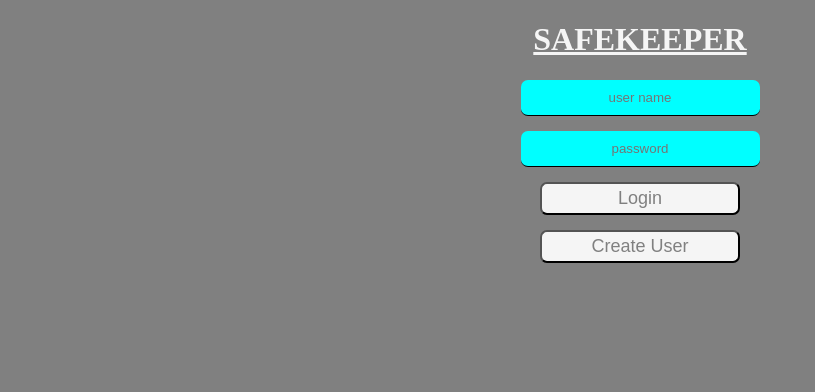
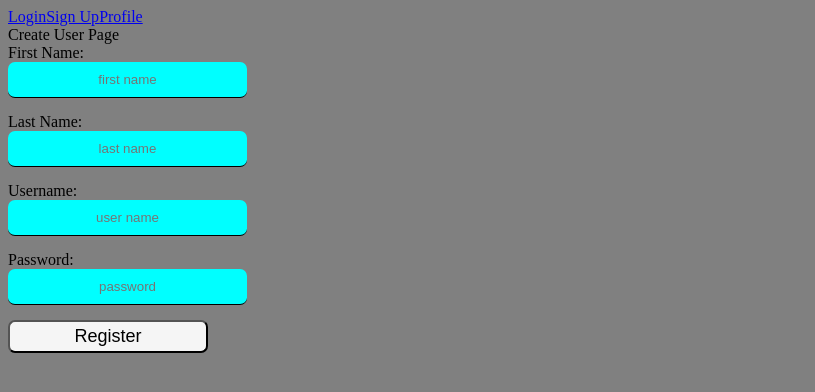
Before and after one commit to andus2001/lvl5Capstone, a React (Create React App) app: page /createuser in a window 1280 px wide. Shown: the top 392 px of the page, without its empty margins (0-815 px from the left). Built offline with nearby package versions, Linux system fonts and the light colour scheme.

Commit message:
front end work for creating a user and logging in

```diff
--- a/src/App.js
+++ b/src/App.js
@@ -1,16 +1,30 @@
 import React from 'react'
-import Login from './Login'
-import { Route, Switch} from 'react-router-dom'
-import CreateUser from './CreateUser'
+
+import { Routes, Route, Link } from 'react-router-dom'
+
+import CreateUser from './screens/CreateUser'
+import Error from './screens/Error'
+import Login from './screens/Login'
+import Profile from './screens/Profile'
+
 export default function App(){
     return(
-        <div>
-            <Login/>
-            <Switch>
-                <Route path="/" element={<Login/>}/>
-                <Route path="createUser" element={<CreateUser/>} />
-            </Switch>
-
-        </div>
+        <>
+            <header>
+            </header>
+            <nav>
+                <Link to='/'>Login</Link>
+                <Link to='/createuser'>Sign Up</Link>
+                <Link to='/profile'>Profile</Link>
+            </nav>
+            <Routes>
+                <Route path='*' element={<Error />}/>
+                <Route path='/' element={<Login />}/>
+                <Route path='/createuser' element={<CreateUser />} />
+                <Route path='/profile' element={<Profile />} />
+            </Routes>
+            <footer>
+            </footer>
+        </>
     )
 }
--- a/src/CreateUser.js
+++ /dev/null
@@ -1,9 +0,0 @@
-import React from 'react'
-
-export default function CreateUser(){
-    return(
-        <div>
-            hello
-        </div>
-    )
-}
--- a/src/Login.js
+++ /dev/null
@@ -1,34 +0,0 @@
-import React, {useState} from 'react'
-import {Link} from 'react-router-dom'
-import CreateUser from './CreateUser'
-export default function Login(){
-
-
-    const [inputs, setInputs] = useState({userName:"",password:""})
-
-    function handleChange(event){
-        const {name, value} = event.target
-        setInputs(prevInput => ({...prevInput, [name]:value}))
-    }
-    function handleSubmit(event){
-        event.preventDefault()
-
-        alert(`Username: ${inputs.userName} Password: ${inputs.password}`)
-    }
-
-    return(
-        <div className='container'>
-            <h1 id='heading'>SAFEKEEPER</h1>
-            <form className='loginForm'>
-            <input type="text" name="userName" value={inputs.userName}
-            onChange={handleChange} placeholder="user name" /><br/>
-                <input type="password" name="password" value={inputs.password}
-            onChange={handleChange} placeholder="password" /><br/>
-                <button className='loginBtn' onClick={handleSubmit}>Login</button><br/>
-               <Link to='/createUser'> <button className='createBtn'>Create User</button>
-                </Link>
-            </form>
-
-        </div>
-    )
-}
--- /dev/null
+++ b/src/components/UserCard.js
@@ -0,0 +1,27 @@
+import React, { useContext } from "react"
+import { ThemeContext } from "../themeContext.js"
+
+function UserCard(props){
+    // Change next line based on models Schema
+    const { subscription, userName, passWord } = props
+
+    return(
+        <li
+            //add css and delete next line
+            style={{listStyle: "none"}}
+        >
+            <h1>Subscription</h1>
+            <div>
+                <h3>Username: </h3>
+                <p>someuser</p>
+            </div>
+            <div>
+                <h3>Password: </h3>
+                <p>somepass</p>
+            </div>
+            <button>Edit</button>
+        </li>
+    )
+}
+
+export default UserCard
--- a/src/index.js
+++ b/src/index.js
@@ -1,10 +1,17 @@
 import React from 'react'
 import ReactDom from 'react-dom'
+import {BrowserRouter} from 'react-router-dom'
+
 import './index.css'
+
 import App from './App'
-import {BrowserRouter as Router} from 'react-router-dom'
+import { ThemeContextProvider } from './themeContext'
 
 ReactDom.render(
-<Router>
-    <App />
-</Router>, document.getElementById('root'))
+    <ThemeContextProvider>
+        <BrowserRouter>
+            <App />
+        </BrowserRouter>
+    </ThemeContextProvider>
+    , document.getElementById('root')
+)
--- /dev/null
+++ b/src/screens/CreateUser.js
@@ -0,0 +1,70 @@
+import React, {useContext} from 'react'
+import { ThemeContext } from '../themeContext'
+import {useNavigate} from 'react-router-dom'
+
+function CreateUser(){
+    const { user, createChange, createUser } = useContext(ThemeContext)
+
+    const navigate = useNavigate()
+
+    const handleSubmit = e => {
+        e.preventDefault()
+        createUser()
+        navigate("/")
+    }
+
+    return(
+        <div>
+            Create User Page
+            <form onSubmit={handleSubmit}>
+                <div>
+                    <label>First Name:</label>
+                    <br/>
+                    <input
+                        type="text"
+                        name="firstName"
+                        value={user.firstName}
+                        onChange={createChange}
+                        placeholder="first name"
+                    ></input>
+                </div>
+                <div>
+                    <label>Last Name:</label>
+                    <br/>
+                    <input
+                        type="text"
+                        name="lastName"
+                        value={user.lastName}
+                        onChange={createChange}
+                        placeholder="last name"
+                    ></input>
+                </div>
+                <div>
+                    <label>Username:</label>
+                    <br/>
+                    <input
+                        type="text"
+                        name="userName"
+                        value={user.userName}
+                        onChange={createChange}
+                        placeholder="user name"
+                    ></input>
+                </div>
+                <div>
+                    <label>Password:</label>
+                    <br/>
+                    <input
+                        type="text"
+                        name="password"
+                        value={user.password}
+                        onChange={createChange}
+                        placeholder="password"
+                    ></input>
+                </div>
+                <button className='registerBtn' >Register</button>
+            </form>
+        </div>
+    )
+}
+
+export default CreateUser
--- /dev/null
+++ b/src/screens/Error.js
@@ -0,0 +1,9 @@
+import React from 'react'
+
+export default function Error(){
+    return(
+        <div>
+            This is the Error page
+        </div>
+    )
+}
--- /dev/null
+++ b/src/screens/Login.js
@@ -0,0 +1,50 @@
+import React, {useContext} from 'react'
+import { ThemeContext } from '../themeContext'
+import {useNavigate} from 'react-router-dom'
+
+function Login(){
+    const { login, loginChange } = useContext(ThemeContext)
+
+    const navigate = useNavigate()
+
+    const handleSubmit = e => {
+        e.preventDefault()
+
+        // get the users and verify that login matches one of the users (verifyLogin())
+        navigate("/profile")
+    }
+
+    return(
+        <div className='container'>
+            <h1 id='heading'>SAFEKEEPER</h1>
+            <form className='loginForm' onSubmit={handleSubmit}>
+                <div>
+                    <label>Username:</label>
+                    <br/>
+                    <input
+                        type="text"
+                        name="userName"
+                        value={login.userName}
+                        onChange={loginChange}
+                        placeholder="user name"
+                    />
+                </div>
+                <div>
+                    <label>Password:</label>
+                    <br/>
+                    <input
+                        type="password"
+                        name="password"
+                        value={login.password}
+                        onChange={loginChange}
+                        placeholder="password"
+                    />
+                </div>
+                <button className='loginBtn' >Login</button>
+            </form>
+            <button className='signupBtn' onClick={() => navigate("/createuser")} >Sign Up</button>
+        </div>
+    )
+}
+
+export default Login
--- /dev/null
+++ b/src/screens/Profile.js
@@ -0,0 +1,27 @@
+import React, { useContext, useEffect } from "react"
+import { ThemeContext } from "../themeContext.js"
+
+import UserCard from "../components/UserCard.js"
+
+function Profile(){
+    const { cards, getCards } = useContext(ThemeContext)
+
+    useEffect(() => {
+        getCards()
+    }, [])
+
+    const renderUserCards = cards.map(card => (
+        <UserCard {...card} key={card._id} />
+    ))
+
+    return(
+        <div>
+            <h1>This is the Profile page.</h1>
+            <ul>
+                {renderUserCards}
+            </ul>
+        </div>
+    )
+}
+
+export default Profile
--- /dev/null
+++ b/src/themeContext.js
@@ -0,0 +1,84 @@
+import React, { useState } from "react"
+import axios from "axios"
+
+const ThemeContext = React.createContext()
+
+function ThemeContextProvider(props){
+    const [login, setLogin] = useState({
+        userName:"",
+        password:""
+    })
+
+    const loginChange = e => {
+        const { name, value } = e.target
+        setLogin(prevLogin => ({
+            ...prevLogin,
+            [name]:value
+        }))
+    }
+
+    // const verifyLogin = () => {
+    //     axios.get("/userProfile")
+    //         .then(res => {
+    //             if res.data contains a user that matches login
+    //             then navigate to profile.js
+    //             else return an error wrong pass or user
+    //         })
+    // }
+
+    const [user, setUser] = useState({
+        firstName:"",
+        lastName:"",
+        userName:"",
+        password:""
+    })
+
+    const createChange = e => {
+        const { name, value } = e.target
+        setUser(prevUser => ({
+            ...prevUser,
+            [name]:value
+        }))
+    }
+
+    const createUser = savedUser => {
+        axios.post("/userProfile", savedUser)
+            .then(res => {
+                console.log(res.data)
+                setUser({
+                    firstName:"",
+                    lastName:"",
+                    userName:"",
+                    password:""
+                })
+            })
+            .catch(err => console.log(err))
+    }
+
+    const [cards, setCards] = useState([])
+
+    const getCards = () => {
+        axios.get("/credentials")
+            .then(res => setCards(res.data))
+            .catch(err => console.log(err))
+    }
+
+    return(
+        <ThemeContext.Provider
+            value={{
+                login,
+                setLogin,
+                loginChange,
+                user,
+                createUser,
+                createChange,
+                cards,
+                getCards
+            }}
+        >
+            {props.children}
+        </ThemeContext.Provider>
+    )
+}
+
+export { ThemeContextProvider, ThemeContext }
```
Also changed, not shown: package.json (+7 -2 lines), 1 other file (tests, documents, lock files or other folders).
